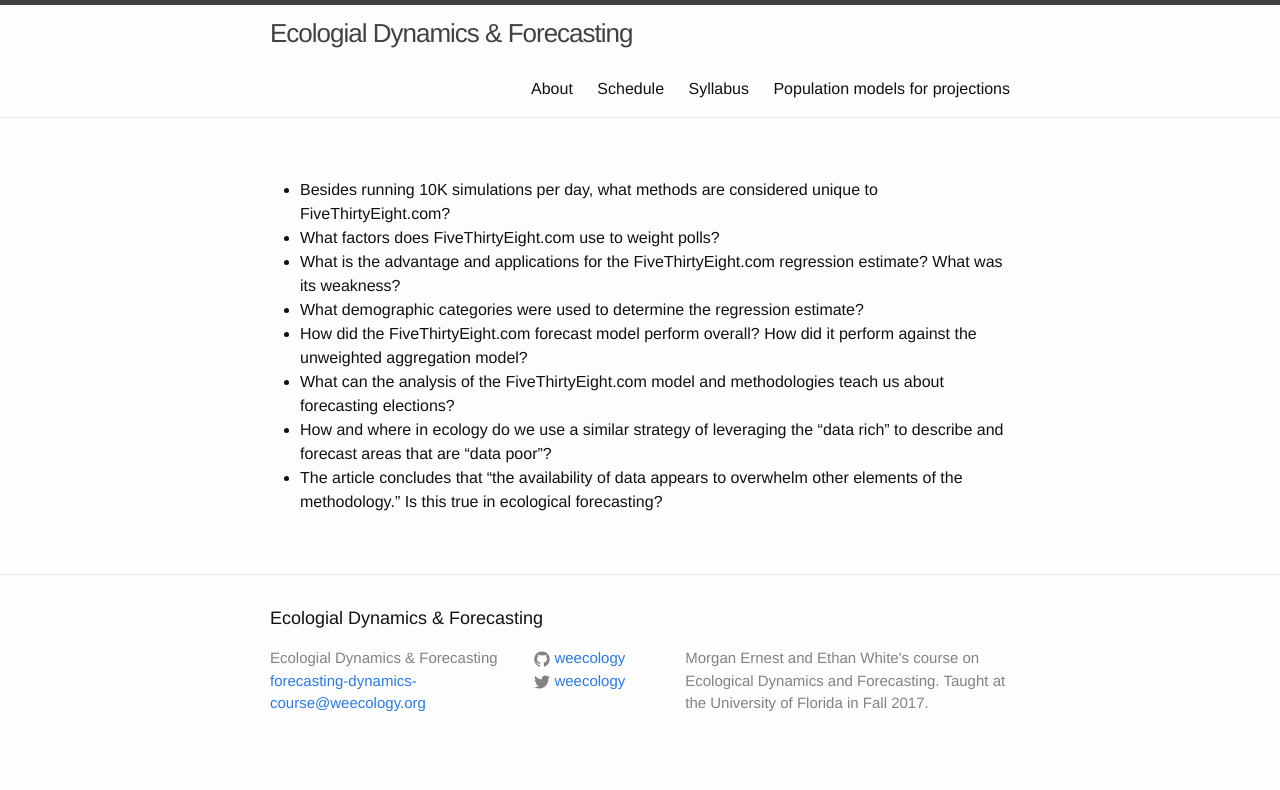
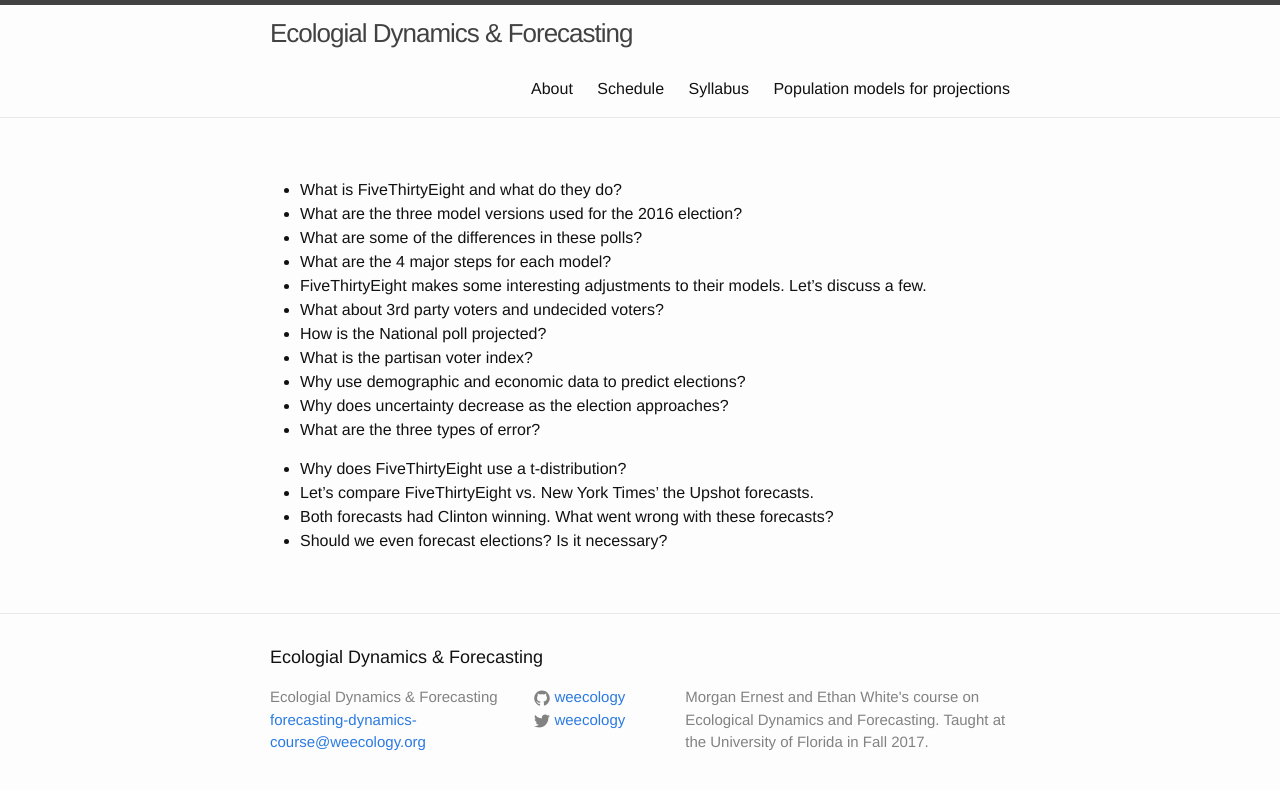
Before and after one commit to weecology/forecasting-dynamics-course, a Jekyll site: the page built from discussion/elections.md, in a window 1280 px wide. Shown: the top 790 px of the page. Built offline with Jekyll 4.4.1, drawn with Linux system fonts in a browser that asks for light colours; our own code applies the rules of GitHub Pages for plain Markdown files.

Commit message:
Update elections discussion questions for 2018

```diff
--- a/discussion/elections.md
+++ b/discussion/elections.md
@@ -1,8 +1,16 @@
-* Besides running 10K simulations per day, what methods are considered unique to FiveThirtyEight.com?
-* What factors does FiveThirtyEight.com use to weight polls?
-* What is the advantage and applications for the FiveThirtyEight.com regression estimate? What was its weakness?
-* What demographic categories were used to determine the regression estimate?
-* How did the FiveThirtyEight.com forecast model perform overall? How did it perform against the unweighted aggregation model?
-* What can the analysis of the FiveThirtyEight.com model and methodologies teach us about forecasting elections?
-* How and where in ecology do we use a similar strategy of leveraging the “data rich” to describe and forecast areas that are “data poor”?
-* The article concludes that “the availability of data appears to overwhelm other elements of the methodology.” Is this true in ecological forecasting?
+* What is FiveThirtyEight and what do they do?
+* What are the three model versions used for the 2016 election?
+* What are some of the differences in these polls?
+* What are the 4 major steps for each model?
+* FiveThirtyEight makes some interesting adjustments to their models. Let’s discuss a few.
+* What about 3rd party voters and undecided voters?
+* How is the National poll projected?
+* What is the partisan voter index?
+* Why use demographic and economic data to predict elections?
+* Why does uncertainty decrease as the election approaches?
+* What are the three types of error?
+
+* Why does FiveThirtyEight use a t-distribution?
+* Let’s compare FiveThirtyEight vs. New York Times’ the Upshot forecasts.
+* Both forecasts had Clinton winning. What went wrong with these forecasts?
+* Should we even forecast elections? Is it necessary?
```
